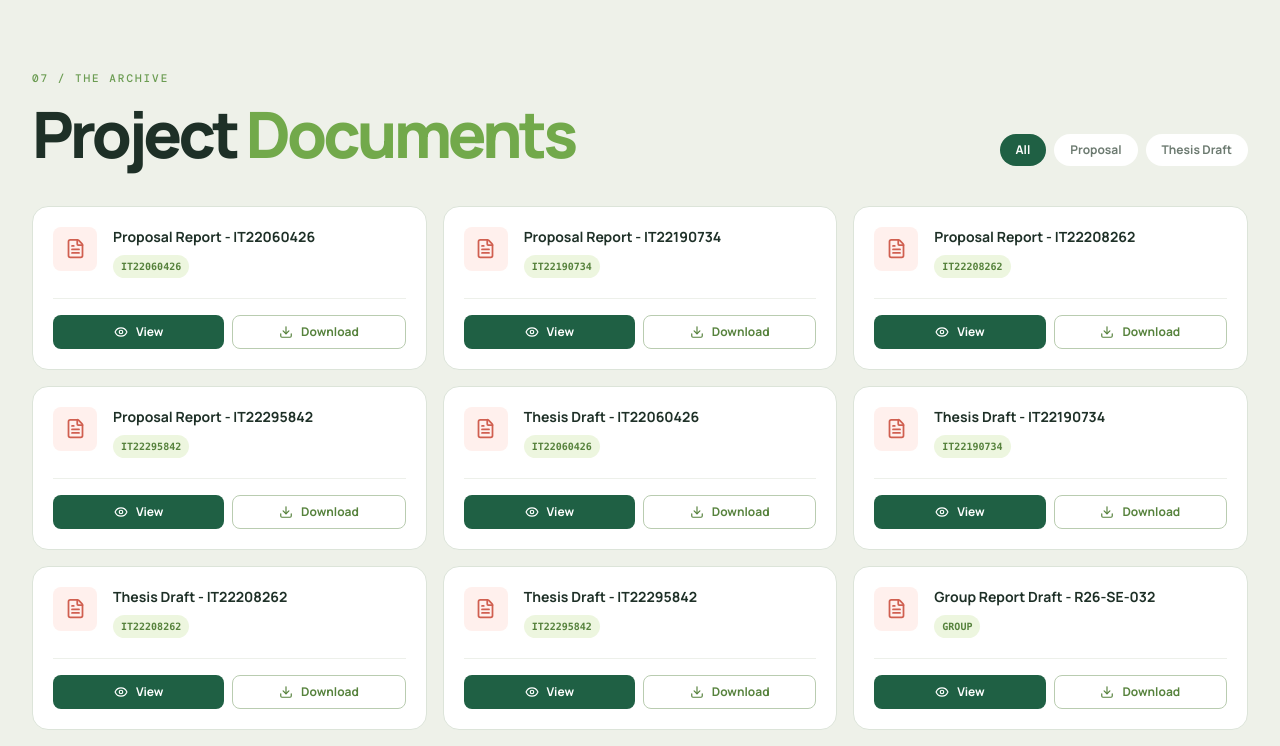
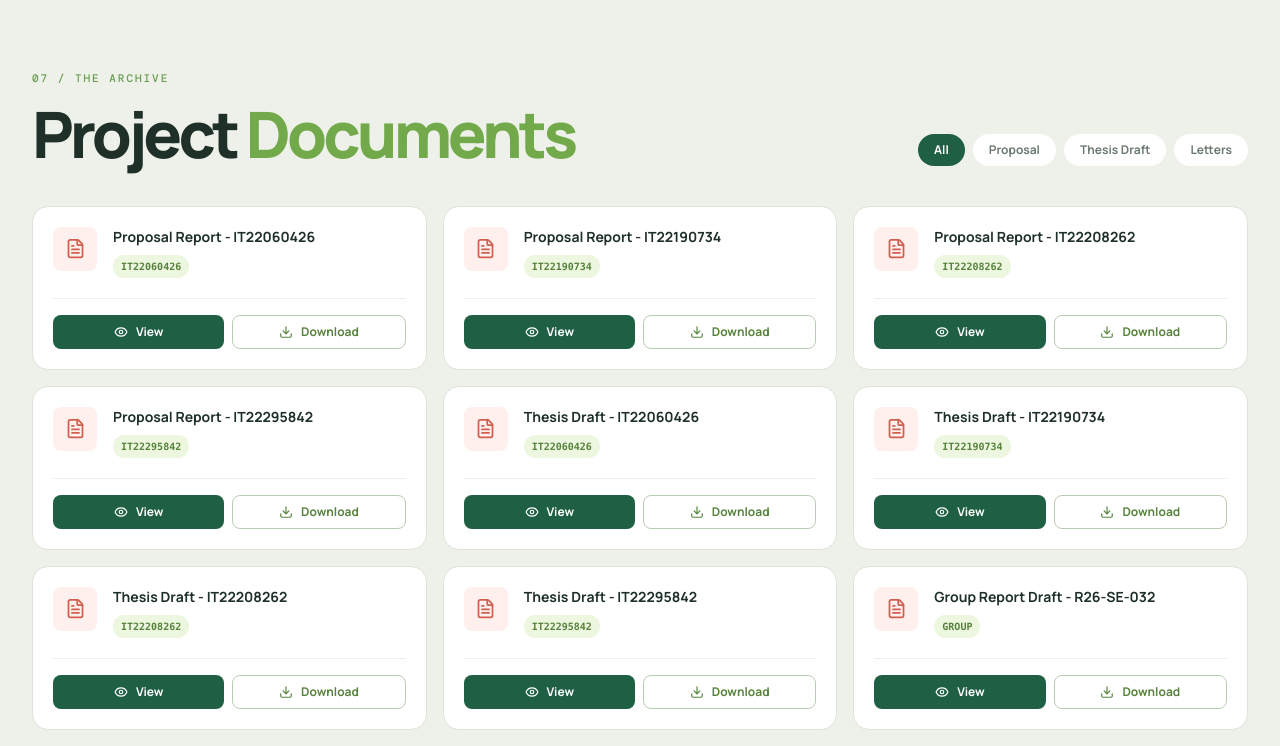
Before and after one commit to Gabilan2001/RP_PORTFOLIO, a React (Vite) app: page / in a window 1280 px wide. Shown: the part 7020-7766 px from the top of the page. Built offline with nearby package versions, Linux system fonts and the light colour scheme.

Commit message:
validation

```diff
--- a/src/data/projectData.js
+++ b/src/data/projectData.js
@@ -137,6 +137,8 @@ export const documents = [
   { title: "Thesis Draft - IT22208262", id: "IT22208262", category: "Thesis Draft", link: "/documents/thesis-draft-it22208262.pdf" },
   { title: "Thesis Draft - IT22295842", id: "IT22295842", category: "Thesis Draft", link: "/documents/thesis-draft-it22295842.pdf" },
   { title: "Group Report Draft - R26-SE-032", id: "GROUP", category: "Thesis Draft", link: "/documents/group-report-draft-r26-se-032.pdf" },
+  { title: "Support Letter - Department of Agriculture, Jaffna", id: "GROUP", category: "Letters", link: "/documents/doa-jaffna-support-letter.pdf" },
+  { title: "Expert Validation Letter - Department of Agriculture, Akkaraipattu East", id: "GROUP", category: "Letters", link: "/documents/doa-expert-validation-letter.pdf" },
 ];
 
 export const presentations = [
```
Also changed, not shown: 2 other files (tests, documents, lock files or other folders).
